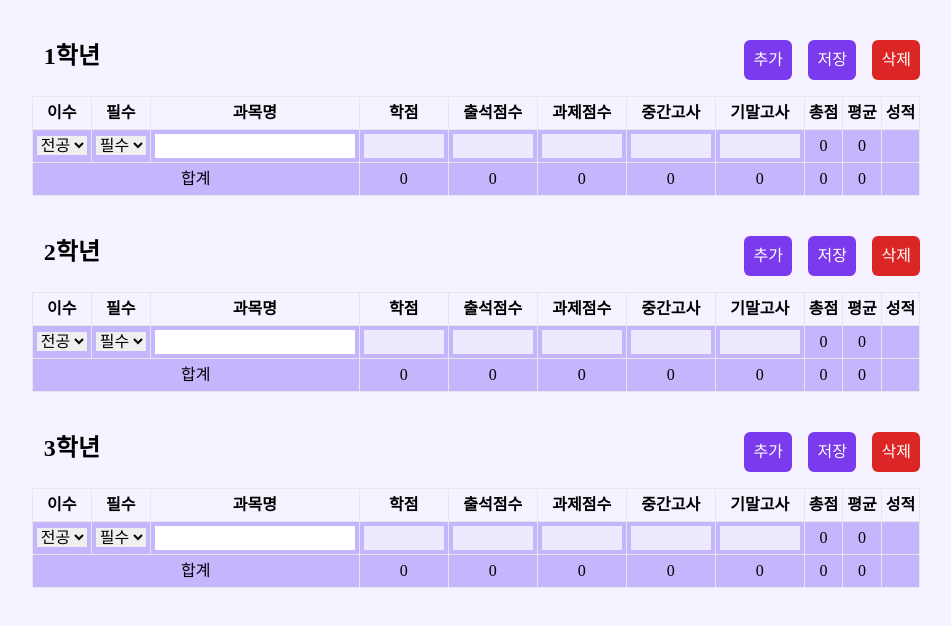
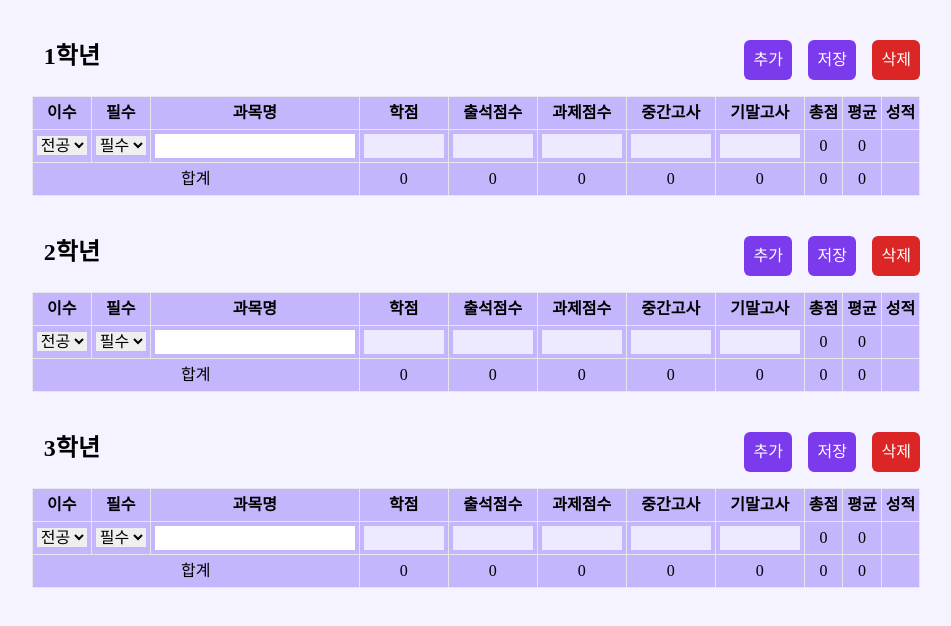
Before and after one commit to ganggyunggyu/TablePractice, a React (Vite) app: page / in a window 1280 px wide. Shown: the top 626 px of the page, without its empty margins (164-1115 px from the left). Built offline with nearby package versions, Linux system fonts and the light colour scheme; a web font is replaced by a local one.

Commit message:
STYLE: css 수정

```diff
--- a/src/components/Thead.jsx
+++ b/src/components/Thead.jsx
@@ -9,11 +9,11 @@ export default function Thead() {
   ];
   const arr3 = [{ name: '총점' }, { name: '평균' }, { name: '성적' }];
   return (
-    <thead>
+    <thead className='bg-violet-300'>
       <tr>
         {arr.map((el) => {
           return (
-            <th key={el.name} className='border p-1'>
+            <th key={el.name} className='border p-1 min-w-fit font-black'>
               {el.name}
             </th>
           );
```
